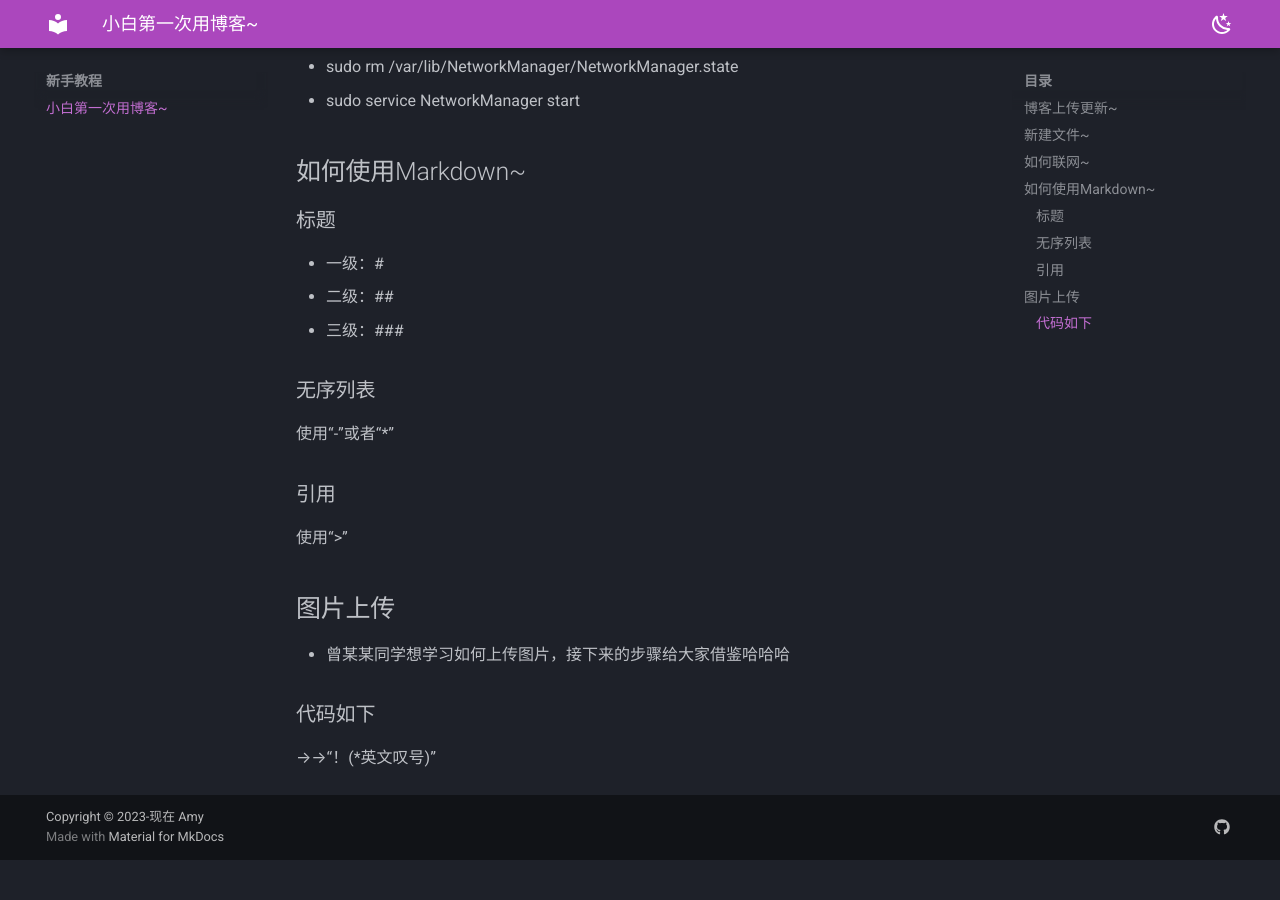
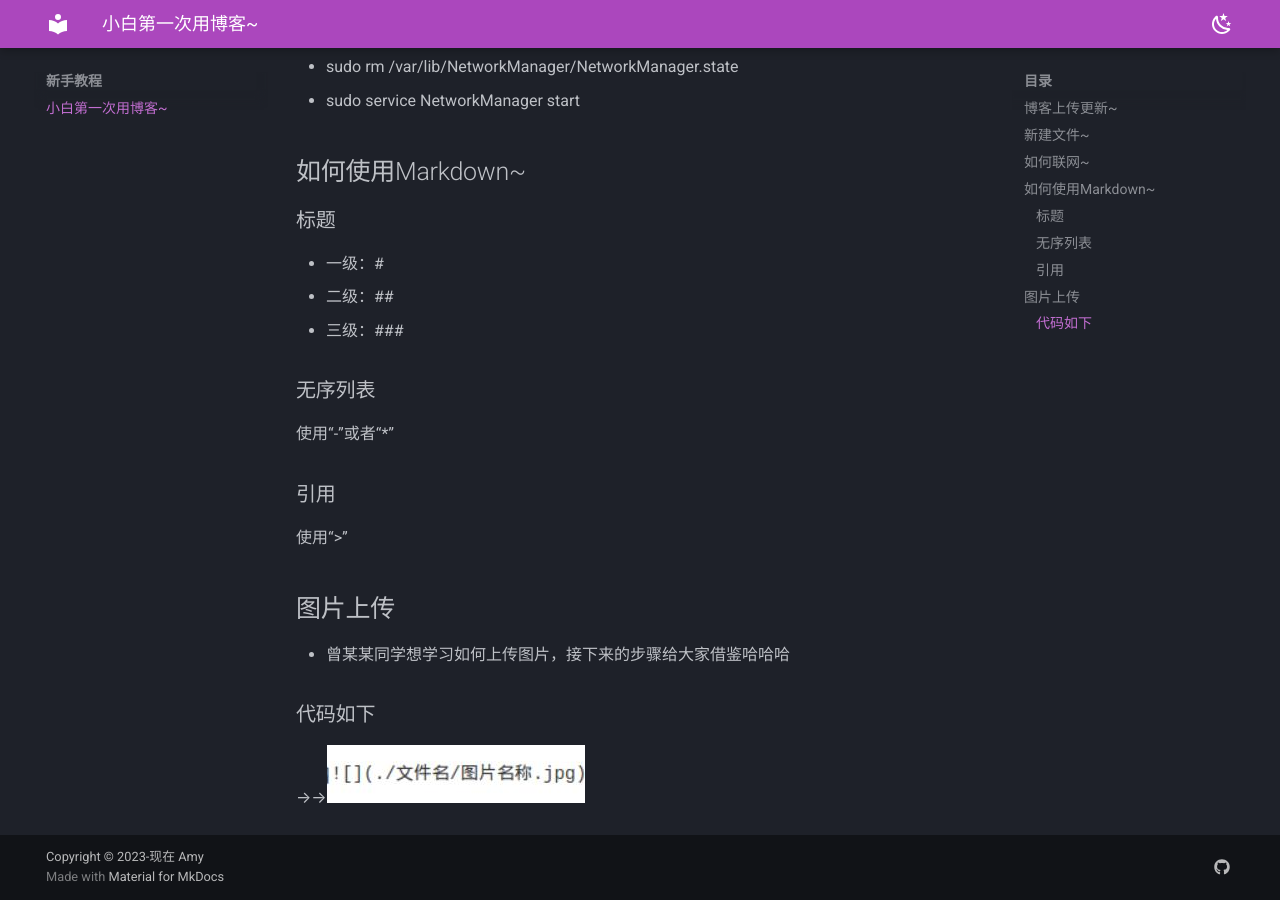
Before and after one commit to AmyWang5/Amyhhh-blog, an MkDocs documentation site: the page built from docs/WJX1/onetime.md, in a window 1280 px wide and 900 px high, scrolled down 769 px. Built offline with MkDocs 1.6.1 and Material for MkDocs 9.7.7, drawn with Linux system fonts in a browser that asks for light colours; before the commit the page ends 1629 px from its top, so only the background shows below that.

Commit message:
2023-11-23_23:39:13 update

```diff
--- a/docs/WJX1/onetime.md
+++ b/docs/WJX1/onetime.md
@@ -41,4 +41,4 @@
 
 ### 代码如下
 
-→→“！(*英文叹号)[](./文件名/图片名称.jpg)”
+→→![](./Screenshots/2.jpg)
```
Also changed, not shown: docs/WJX1/Screenshots/2.jpg (added).
